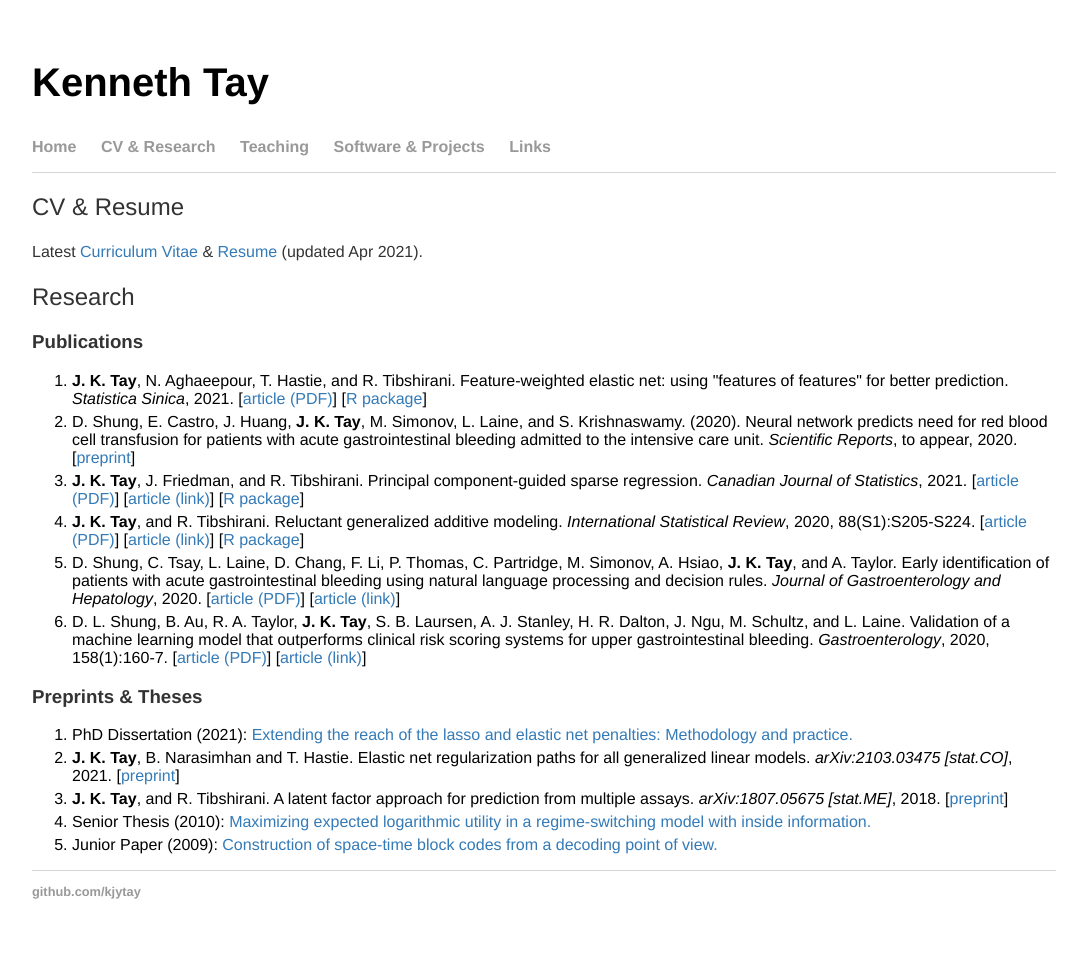
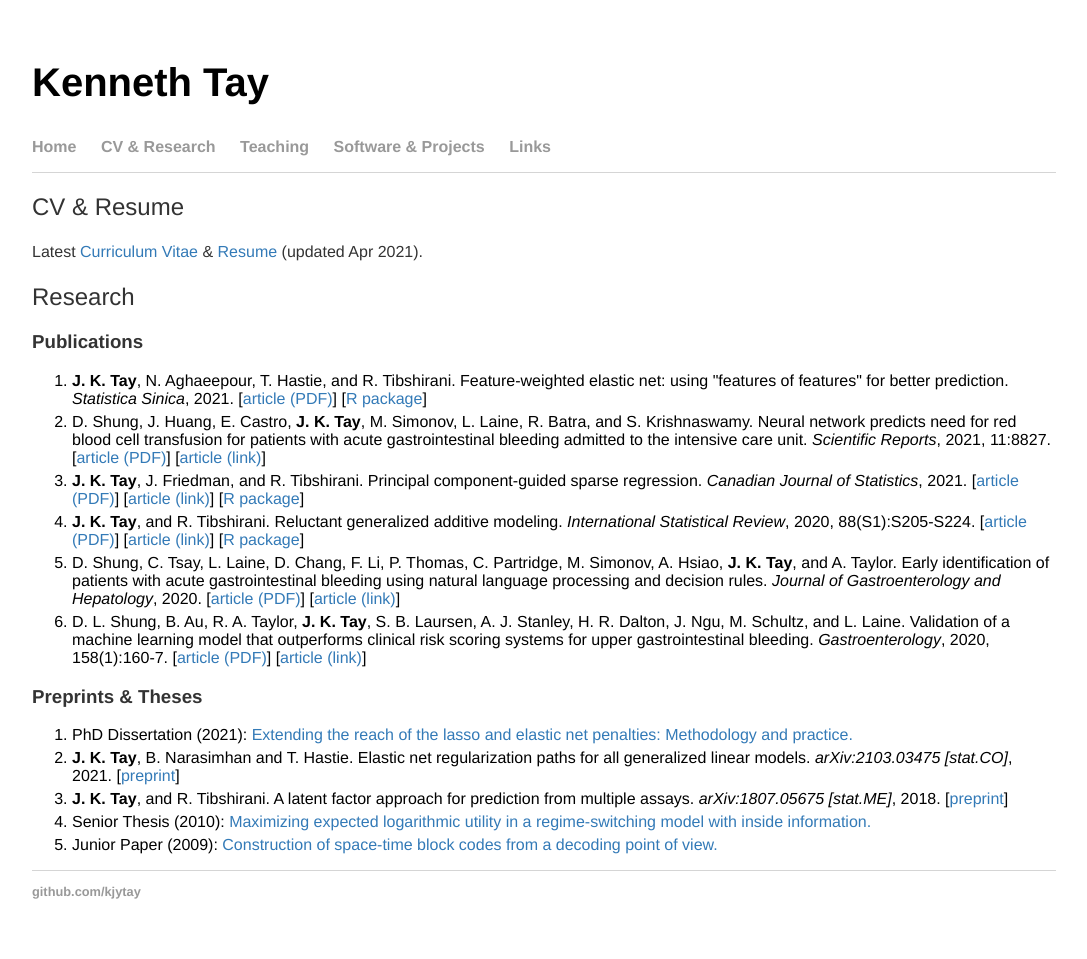
Before and after one commit to kjytay/kjytay.github.io, a Jekyll site: the page built from cv/index.html, in a window 1280 px wide. Shown: the whole page, without its empty margins (96-1183 px from the left). Built offline with Jekyll 4.4.1, drawn with Linux system fonts in a browser that asks for light colours.

Commit message:
Update research list (NN prediction).

```diff
--- a/cv/index.html
+++ b/cv/index.html
@@ -11,7 +11,7 @@ title: Kenneth Tay
   <ol>
     <li><b>J. K. Tay</b>, N. Aghaeepour, T. Hastie, and R. Tibshirani. Feature-weighted elastic net: using "features of features" for better prediction. <i>Statistica Sinica</i>, 2021. [<a href="http://www3.stat.sinica.edu.tw/ss_newpaper/SS-2020-0226_na.pdf">article (PDF)</a>] [<a href="https://github.com/kjytay/fwelnet">R package</a>]</li>
 
-    <li>D. Shung, E. Castro, J. Huang, <b>J. K. Tay</b>, M. Simonov, L. Laine, and S. Krishnaswamy. (2020). Neural network predicts need for red blood cell transfusion for patients with acute gastrointestinal bleeding admitted to the intensive care unit. <i>Scientific Reports</i>, to appear, 2020. [<a href="https://www.medrxiv.org/content/10.1101/2020.05.19.20096743v1">preprint</a>]</li>
+    <li>D. Shung, J. Huang, E. Castro, <b>J. K. Tay</b>, M. Simonov, L. Laine, R. Batra, and S. Krishnaswamy. Neural network predicts need for red blood cell transfusion for patients with acute gastrointestinal bleeding admitted to the intensive care unit. <i>Scientific Reports</i>, 2021, 11:8827. [<a href="https://www.nature.com/articles/s41598-021-88226-3.pdf">article (PDF)</a>] [<a href="https://www.nature.com/articles/s41598-021-88226-3">article (link)</a>]</li>
 
     <li><b>J. K. Tay</b>, J. Friedman, and R. Tibshirani. Principal component-guided sparse regression. <i>Canadian Journal of Statistics</i>, 2021. [<a href="https://onlinelibrary.wiley.com/share/author/9Q7VYXIIHYSWNXWXJBRJ?target=10.1002/cjs.11617">article (PDF)</a>] [<a href="https://onlinelibrary.wiley.com/doi/10.1002/cjs.11617">article (link)</a>] [<a href="https://CRAN.R-project.org/package=pcLasso">R package</a>]</li>
 
```
